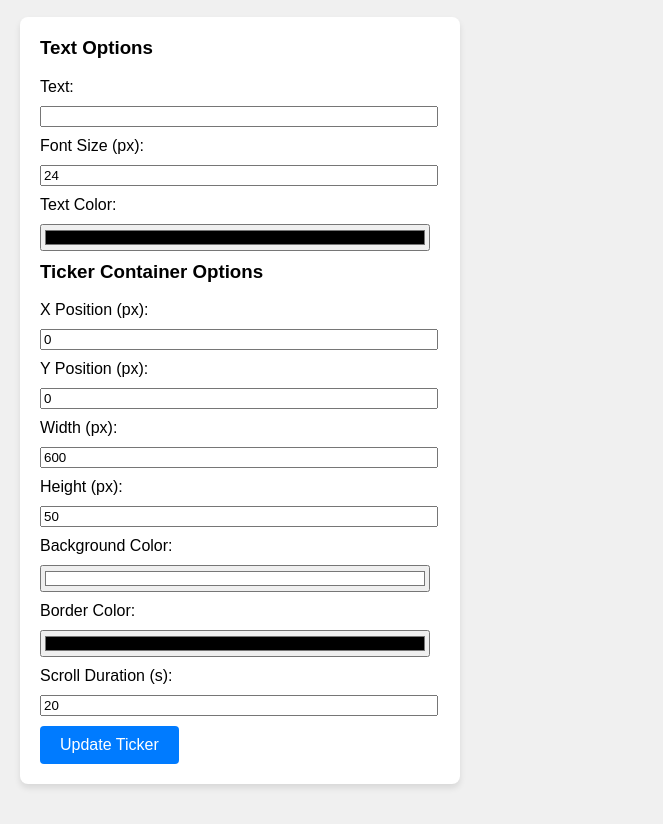
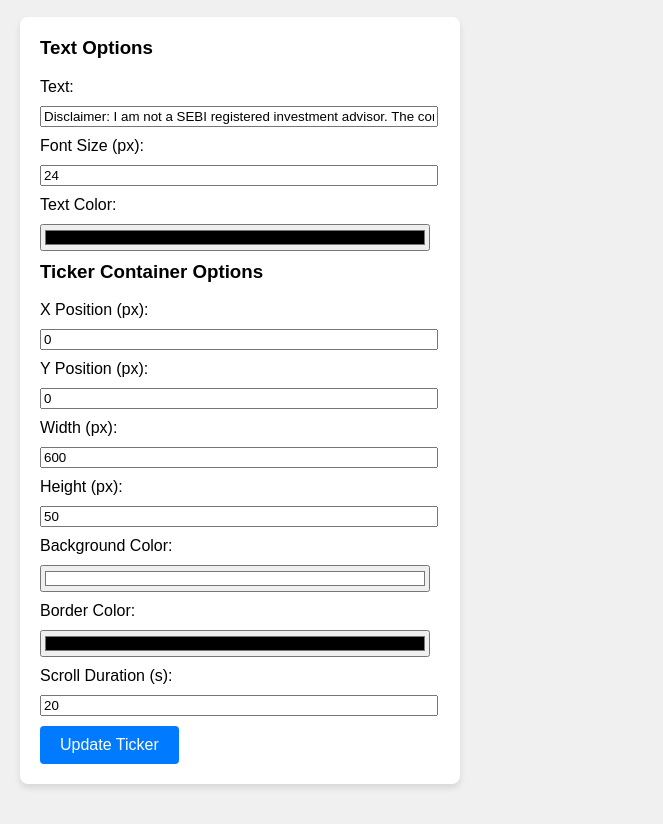
Before and after one commit to Narendra3579/custometicker, a plain HTML site: page index.html in a window 1280 px wide. Shown: the part 71-895 px from the top of the page, without its empty margins (0-663 px from the left). Drawn offline with Linux system fonts and the light colour scheme.

Commit message:
Update index.html

```diff
--- a/index.html
+++ b/index.html
@@ -83,7 +83,7 @@
     <div id="controls">
         <h3>Text Options</h3>
         <label for="text-input">Text:</label>
-        <input type="text" id="text-input" value=""Disclaimer: I am not a SEBI registered investment advisor. The content on this channel is for educational and entertainment purposes only. It is not intended to be and does not constitute financial advice. The live trading shown is for demonstration purposes only. Trading involves risk, and you should not trade with money you cannot afford to lose. Before making any investment or trading decisions, you should consult with a qualified professional. All investment and trading decisions are your sole responsibility. Past performance is not indicative of future results."">
+        <input type="text" id="text-input" value="Disclaimer: I am not a SEBI registered investment advisor. The content on this channel is for educational and entertainment purposes only. It is not intended to be and does not constitute financial advice. The live trading shown is for demonstration purposes only. Trading involves risk, and you should not trade with money you cannot afford to lose. Before making any investment or trading decisions, you should consult with a qualified professional. All investment and trading decisions are your sole responsibility. Past performance is not indicative of future results.">
 
         <label for="font-size">Font Size (px):</label>
         <input type="number" id="font-size" value="24">
```
